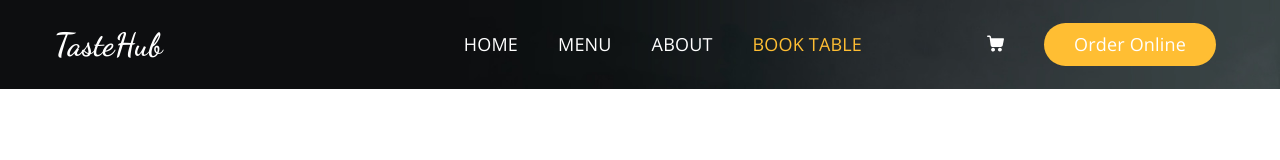
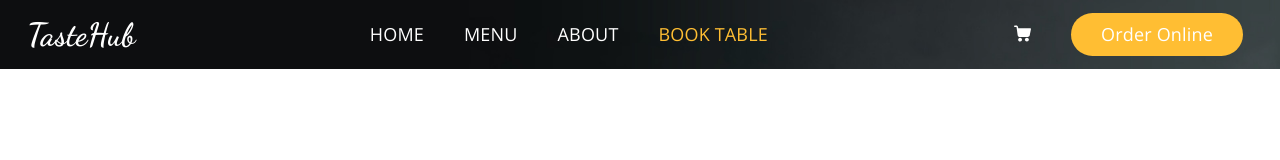
Before and after one commit to Navin8491/Taesthub, a React (Vite) app: page /book in a window 1280 px wide. Shown: the top 160 px of the page. Built offline with nearby package versions, Linux system fonts and the light colour scheme; the HTML template or start-up script is replaced by a standard one.

Commit message:
Optimize navbar layout and remove excessive side padding

```diff
--- a/public/css/style.css
+++ b/public/css/style.css
@@ -139,7 +139,7 @@ a:focus {
 }
 
 .header_section {
-  padding: 15px 0;
+  padding: 5px 0;
 }
 
 .header_section .container-fluid {
@@ -162,7 +162,7 @@ a:focus {
 }
 
 .custom_nav-container .navbar-nav {
-  padding-left: 18%;
+  padding-left: 0;
 }
 
 .custom_nav-container .navbar-nav .nav-item .nav-link {
--- a/src/components/layout/Navbar.jsx
+++ b/src/components/layout/Navbar.jsx
@@ -26,7 +26,7 @@ const Navbar = () => {
 
   return (
     <header className="header_section">
-      <div className="container-fluid px-4 px-lg-5">
+      <div className="container-fluid px-2 px-md-4">
         <nav className="navbar navbar-expand-lg custom_nav-container">
           <Link className="navbar-brand" to="/">
             <span>TasteHub</span>
```
